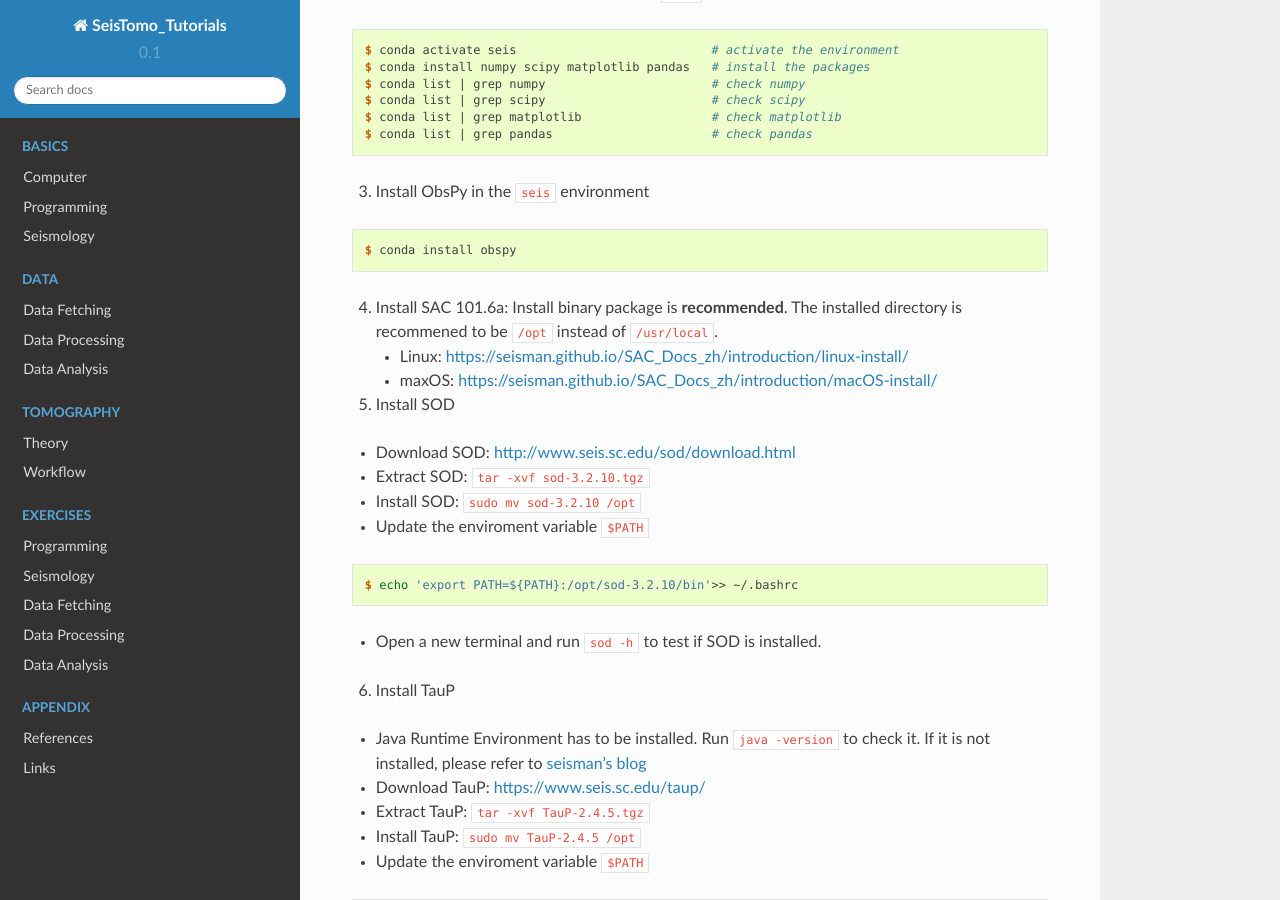
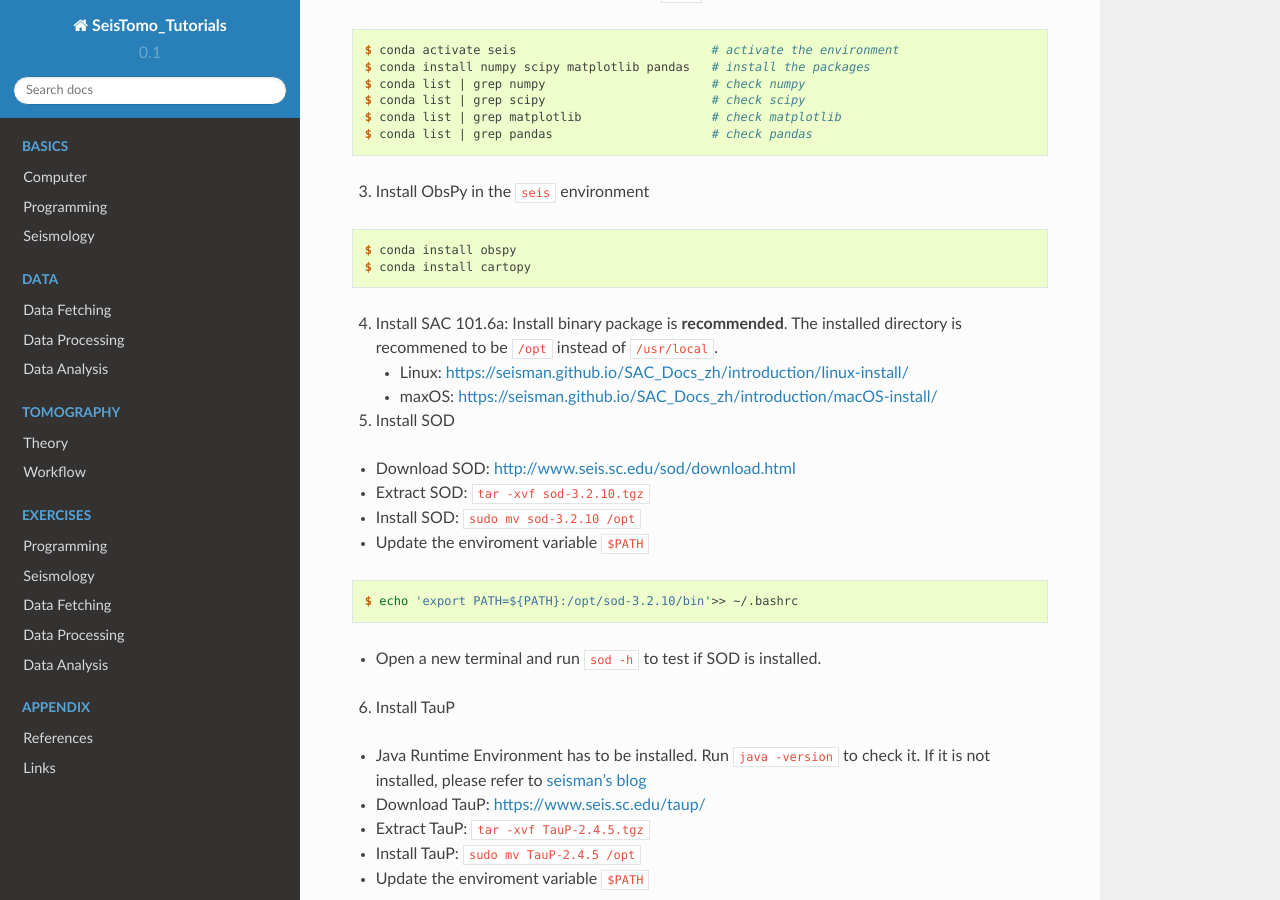
Before and after one commit to MIGG-NTU/SeisTomo_Tutorials, a Sphinx documentation site: the page built from source/index.rst, in a window 1280 px wide and 900 px high, scrolled down 1757 px. Built offline with Sphinx 7.4.7 and the Read the Docs theme 2.0.0, drawn with Linux system fonts in a browser that asks for light colours.

Commit message:
Install cartopy to plot map (#68)

```diff
--- a/source/index.rst
+++ b/source/index.rst
@@ -96,6 +96,7 @@ In order to follow the toturials, you have to install the following terms in you
 .. code-block:: console
 
    $ conda install obspy
+   $ conda install cartopy
 
 
 4. Install SAC 101.6a: Install binary package is **recommended**. The installed directory is recommened to be ``/opt`` instead of ``/usr/local``.
```
